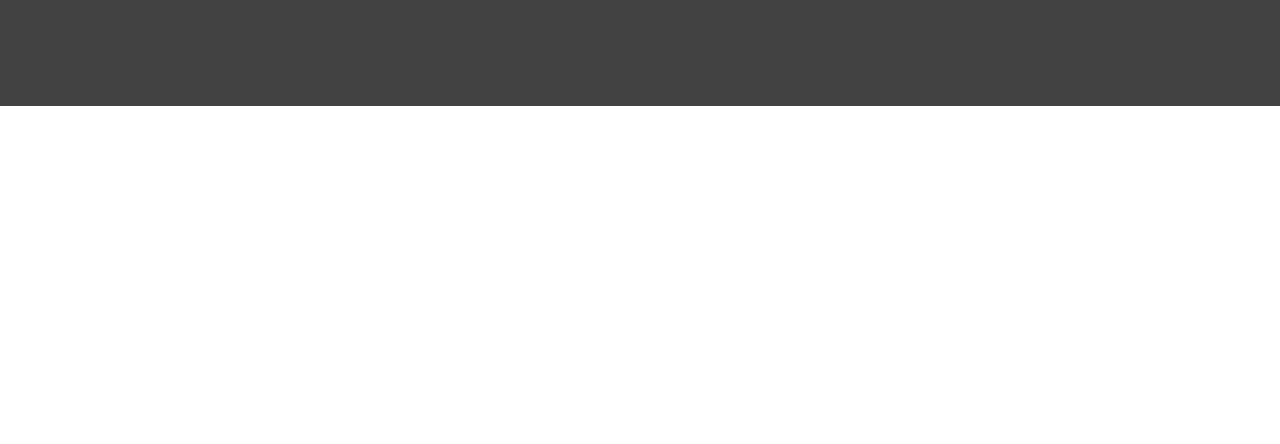
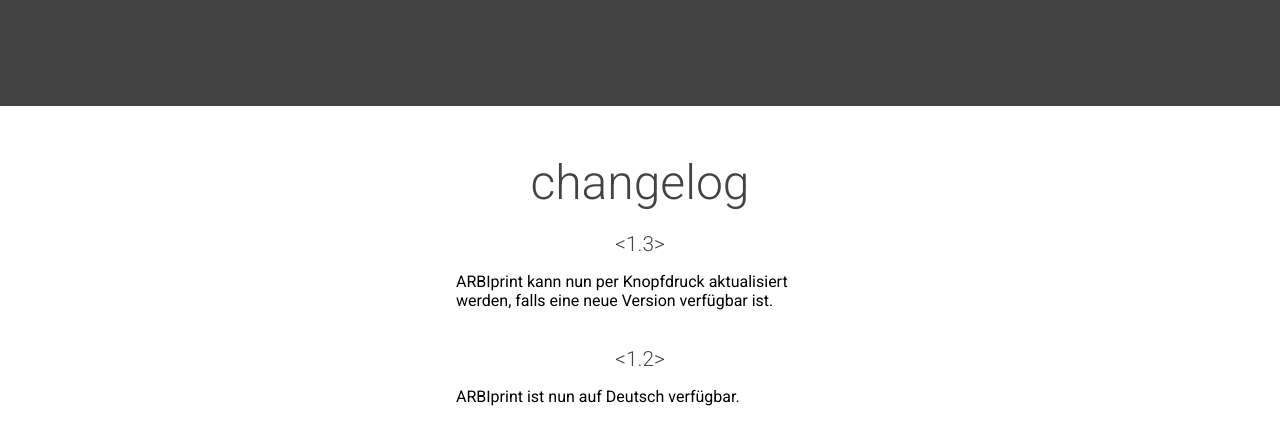
Before and after one commit to haselkern/arbiprint, a plain HTML site: page docs/index.htm in a window 1280 px wide. Shown: the part 933-1377 px from the top of the page. Before the commit the page ends 1039 px from the top, so only its background shows below. Drawn offline with Linux system fonts and the light colour scheme.

Commit message:
added changelog

```diff
--- a/docs/index.htm
+++ b/docs/index.htm
@@ -34,5 +34,17 @@
 
 	</div>
 
+	<div id="changelog">
+		<h1>changelog</h1>
+		<h2>1.3</h2>
+		<p>
+			ARBIprint kann nun per Knopfdruck aktualisiert werden, falls eine neue Version verfügbar ist.
+		</p>
+		<h2>1.2</h2>
+		<p>
+			ARBIprint ist nun auf Deutsch verfügbar.
+		</p>
+	</div>
+
 </body>
 </html>
--- a/docs/style.css
+++ b/docs/style.css
@@ -50,3 +50,21 @@ h2{
 .pane span{
     display: block;
 }
+
+#changelog{
+    max-width: 400px;
+    margin: 0 auto;
+    margin-bottom: 5em;
+}
+#changelog p{
+    padding: 1em;
+}
+#changelog h2{
+    margin-bottom: 0;
+}
+#changelog h2:before{
+    content: "<";
+}
+#changelog h2:after{
+    content: ">";
+}
```
